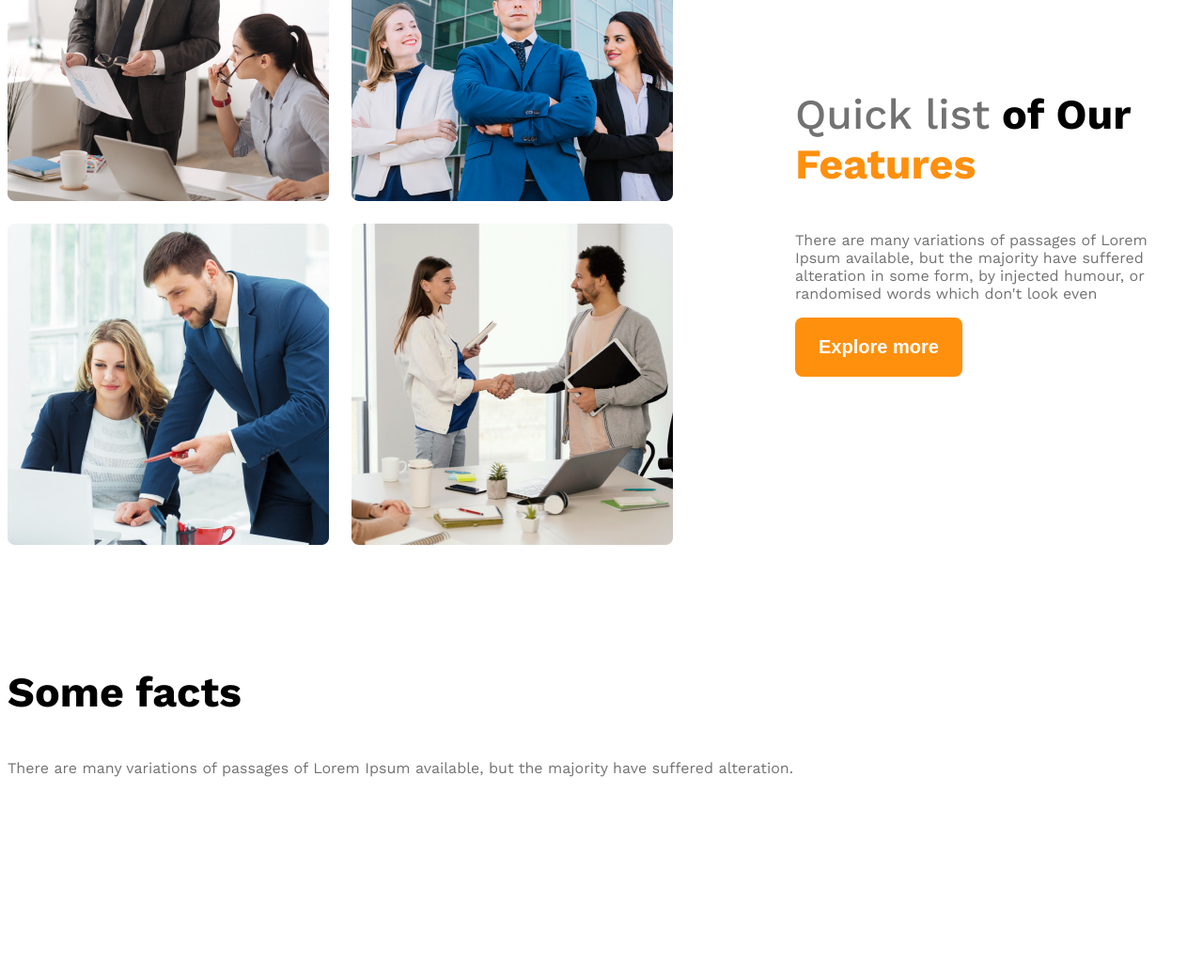
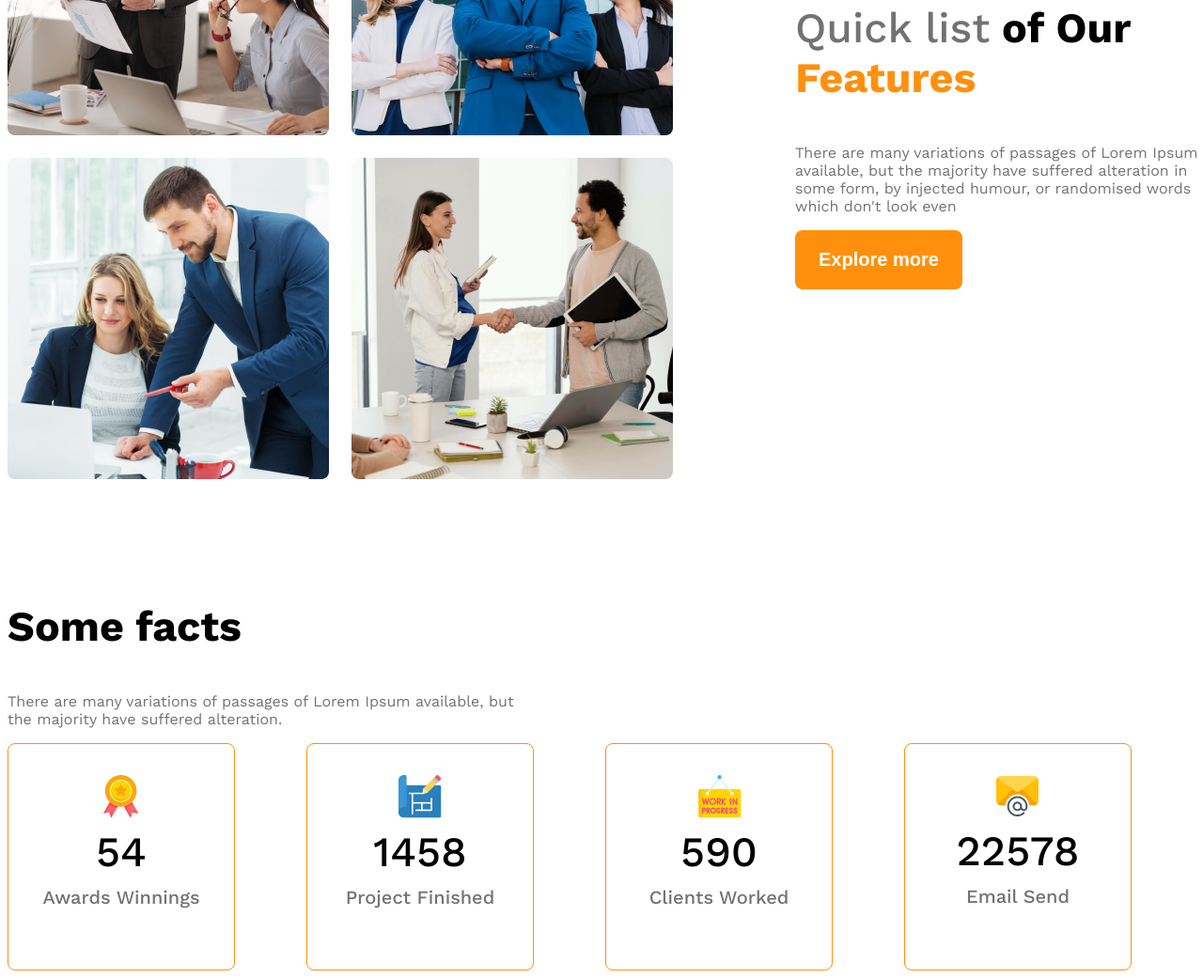
Before and after one commit to Erenshoyo/g3-architect-website, a plain HTML site: page index.html in a window 1280 px wide. Shown: the part 1313-2354 px from the top of the page at 94% size. Before the commit the page ends 2156 px from the top, so only its background shows below. Drawn offline with nearby package versions, Linux system fonts and the light colour scheme.

Commit message:
Added facts part(2)

```diff
--- a/index.html
+++ b/index.html
@@ -1,10 +1,10 @@
 <!DOCTYPE html>
 <html lang="en">
   <head>
-    <meta charset="UTF-8">
-    <meta name="viewport" content="width=device-width, initial-scale=1.0">
+    <meta charset="UTF-8" />
+    <meta name="viewport" content="width=device-width, initial-scale=1.0" />
     <title>G3 Architects</title>
-    <link rel="stylesheet" href="styles/architects.css">
+    <link rel="stylesheet" href="styles/architects.css" />
   </head>
   <body class="work-sans-font">
     <header class="bg-light">
@@ -12,32 +12,53 @@
         <h3 class="brand">G3 Architects</h3>
         <ul class="nav-links display-flex">
           <li class="nav-item"><a href="" class="nav-link dark-02">Home</a></li>
-                <li class="nav-item"><a href="" class="nav-link dark-02">About</a></li>
-                <li class="nav-item"><a href="" class="nav-link dark-02">Contact us</a></li>
-                <li class="nav-item"><a href="" class="nav-link dark-02">Login</a></li>
+          <li class="nav-item">
+            <a href="" class="nav-link dark-02">About</a>
+          </li>
+          <li class="nav-item">
+            <a href="" class="nav-link dark-02">Contact us</a>
+          </li>
+          <li class="nav-item">
+            <a href="" class="nav-link dark-02">Login</a>
+          </li>
         </ul>
       </nav>
       <div class="banner">
         <div class="banner-content">
-                <h1 class="banner-title">Brand New<br> Group of Architects</h1>
-                <p class="banner-description">There are many variations of passages of Lorem Ipsum available, but the majority have suffered alteration in some form, by injected humour, or randomised words which don't look even</p>
+          <h1 class="banner-title">
+            Brand New<br />
+            Group of Architects
+          </h1>
+          <p class="banner-description">
+            There are many variations of passages of Lorem Ipsum available, but
+            the majority have suffered alteration in some form, by injected
+            humour, or randomised words which don't look even
+          </p>
           <button class="btn-primary">Explore more</button>
         </div>
-            <img class="banner-image" src="images/banner.png" alt="">
+        <img class="banner-image" src="images/banner.png" alt="" />
       </div>
     </header>
     <main>
       <!-- Teams section -->
       <section class="teams display-flex">
         <div class="team-img-container">
-                <img src="images/team1.png" alt="team1">
-                <img src="images/team2.png" alt="team2">
-                <img src="images/team3.png" alt="team3">
-                <img src="images/team4.png" alt="team4">
+          <img src="images/team1.png" alt="team1" />
+          <img src="images/team2.png" alt="team2" />
+          <img src="images/team3.png" alt="team3" />
+          <img src="images/team4.png" alt="team4" />
         </div>
         <div class="our-features">
-                <h3 class="section-title"><span id="quick-list" class="dark-03">Quick list</span> <span>of Our <br></span> <span id="features-orange">Features</span></h3>
-                <p class="feature-description dark-03">There are many variations of passages of Lorem Ipsum available, but the majority have suffered alteration in some form, by injected humour, or randomised words which don't look even</p>
+          <h3 class="section-title">
+            <span id="quick-list" class="dark-03">Quick list</span>
+            <span>of Our <br /></span>
+            <span id="features-orange">Features</span>
+          </h3>
+          <p class="feature-description dark-03">
+            There are many variations of passages of Lorem Ipsum available, but
+            the majority have suffered alteration in some form, by injected
+            humour, or randomised words which don't look even
+          </p>
           <button class="btn-primary">Explore more</button>
         </div>
       </section>
@@ -49,7 +70,40 @@
       <!-- Some facts -->
       <section>
         <h3 class="section-title">Some facts</h3>
-            <p class="dark-03">There are many variations of passages of Lorem Ipsum available, but the majority have suffered alteration.</p>
+        <p class="dark-03 fact-description">
+          There are many variations of passages of Lorem Ipsum available, but
+          the majority have suffered alteration.
+        </p>
+        <div class="facts-container">
+          <div class="fact-card display-flex">
+            <div>
+              <img src="images/icons/ribon.png" alt="" class="fact-icon" />
+              <h4 class="fact-number">54</h4>
+              <h5 class="fact-name dark-03">Awards Winnings</h5>
+            </div>
+          </div>
+          <div class="fact-card display-flex">
+            <div>
+              <img src="images/icons/projects.png" alt="" class="fact-icon" />
+              <h4 class="fact-number">1458</h4>
+              <h5 class="fact-name dark-03">Project Finished</h5>
+            </div>
+          </div>
+          <div class="fact-card display-flex">
+            <div>
+              <img src="images/icons/customers.png" alt="" class="fact-icon" />
+              <h4 class="fact-number">590</h4>
+              <h5 class="fact-name dark-03">Clients Worked</h5>
+            </div>
+          </div>
+          <div class="fact-card display-flex">
+            <div>
+              <img src="images/icons/email.png" alt="" class="fact-icon" />
+              <h4 class="fact-number">22578</h4>
+              <h5 class="fact-name dark-03">Email Send</h5>
+            </div>
+          </div>
+        </div>
       </section>
     </main>
     <footer></footer>
--- a/styles/architects.css
+++ b/styles/architects.css
@@ -1,8 +1,9 @@
 @import url('https://fonts.googleapis.com/css2?family=Work+Sans:ital,wght@0,100..900;1,100..900&display=swap');
-/* *{
-  margin: 0px;
-  padding: 0px;
-} */
+*{
+  margin-top: 0px;
+  margin-right: 0px;
+  /* padding: 0px; */
+}
 .work-sans-font{
   font-family: "Work Sans", serif;
   font-optical-sizing: auto;
@@ -95,6 +96,34 @@ main > section{
 #quick-list{
   font-weight: 500;
 }
+/* fact related styles */
+.facts-container{
+  display: grid;
+  grid-template-columns: repeat(4, 1fr);
+}
+.fact-description{
+  max-width: 540px;
+}
+.fact-card{
+  border: 1px solid #ff900e;
+  width: 240px;
+  height: 240px;
+  border-radius: 8px;
+  align-items: center;
+  justify-content: center;
+  text-align: center;
+}
+.fact-number{
+  font-size: 2.8rem;
+  font-weight: 500;
+  margin-top:5px;
+  margin-bottom: 10px;
+}
+.fact-name{
+  font-size: 1.25rem;
+  font-weight: 500;
+  margin-top: 10px;
+}
 #features-orange{
   color: #ff900e;
 }
```
Lines whose indentation alone changed are shown as unchanged.
